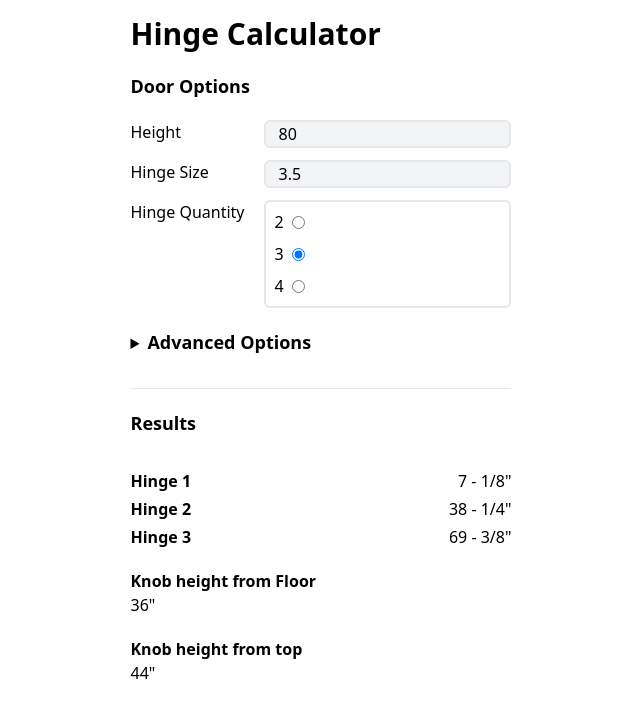
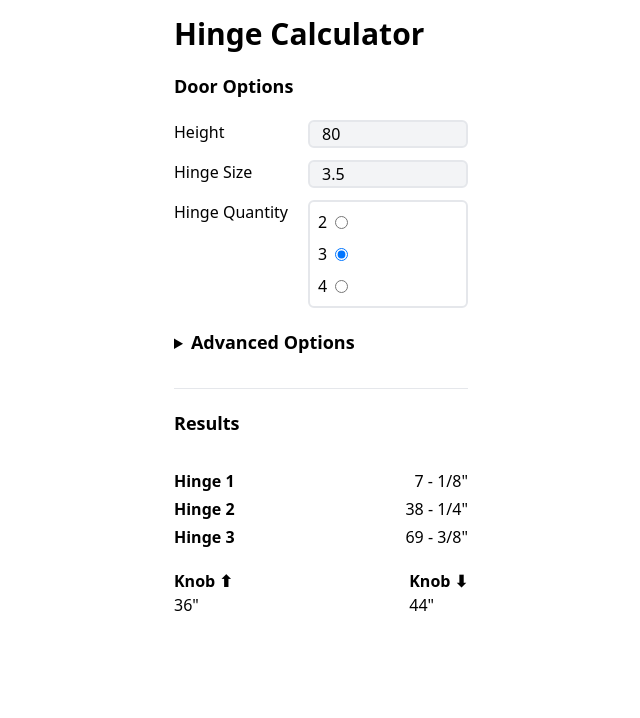
Before and after one commit to chartley1988/carpenter-tools, a React (Vite) app: page / in a window 1280 px wide. Shown: the top 718 px of the page, without its empty margins (319-959 px from the left). Built offline with nearby package versions, Linux system fonts and the light colour scheme.

Commit message:
small adjustments to layout

```diff
--- a/src/components/AdvancedOptions.tsx
+++ b/src/components/AdvancedOptions.tsx
@@ -44,8 +44,8 @@ export function AdvancedOptions({
             type="number"
             name="knob"
             id="knob"
-            min={0}
-            max={300}
+            min={20}
+            max={240}
             defaultValue={door.knob}
             onChange={(e) => {
               e.stopPropagation();
@@ -68,7 +68,7 @@ export function AdvancedOptions({
             name="top_offset"
             id="top_offset"
             min={0}
-            max={300}
+            max={240 - door.hinge / 2}
             defaultValue={door.top_offset}
             onChange={(e) => {
               e.stopPropagation();
--- a/src/components/Inputs.tsx
+++ b/src/components/Inputs.tsx
@@ -42,7 +42,8 @@ function DoorSizeInput({
         type="number"
         name="height"
         id="height"
-        min={0}
+        min={40}
+        max={240}
         defaultValue={door.height}
         onChange={(e) => {
           e.stopPropagation();
@@ -78,8 +79,8 @@ function HingeSizeInput({
         type="number"
         name="hinge"
         id="hinge"
-        min={3}
-        max={5}
+        min={2}
+        max={6}
         defaultValue={door.hinge}
         onChange={(e) => {
           e.stopPropagation();
--- a/src/components/Output.tsx
+++ b/src/components/Output.tsx
@@ -18,13 +18,15 @@ export default function Outputs({ door }: { door: Door }) {
           </li>
         ))}
       </ul>
-      <div className="flex flex-col">
-        <h3 className="font-bold">Knob height from Floor</h3>
-        {door.knob}"
-      </div>
-      <div className="flex flex-col">
-        <h3 className="font-bold">Knob height from top</h3>
-        {calculateKnobHeight(door)}"
+      <div className="flex flex-row justify-between">
+        <div className="flex flex-col">
+          <h3 className="font-bold">Knob ⬆︎</h3>
+          {door.knob}"
+        </div>
+        <div className="flex flex-col">
+          <h3 className="font-bold">Knob ⬇︎</h3>
+          {calculateKnobHeight(door)}"
+        </div>
       </div>
     </>
   );
```
